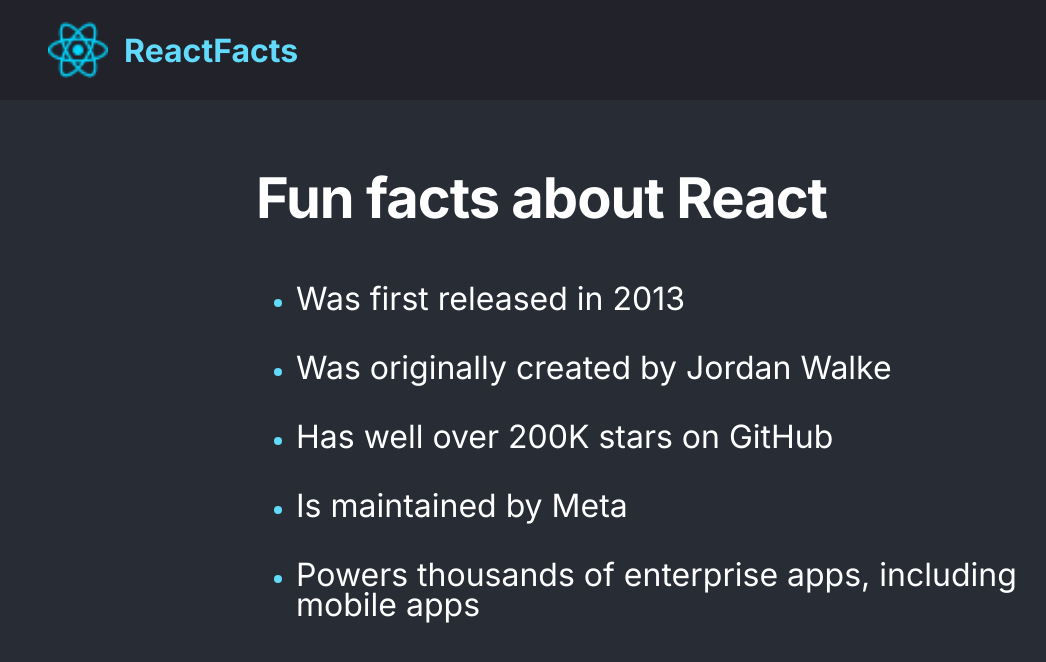
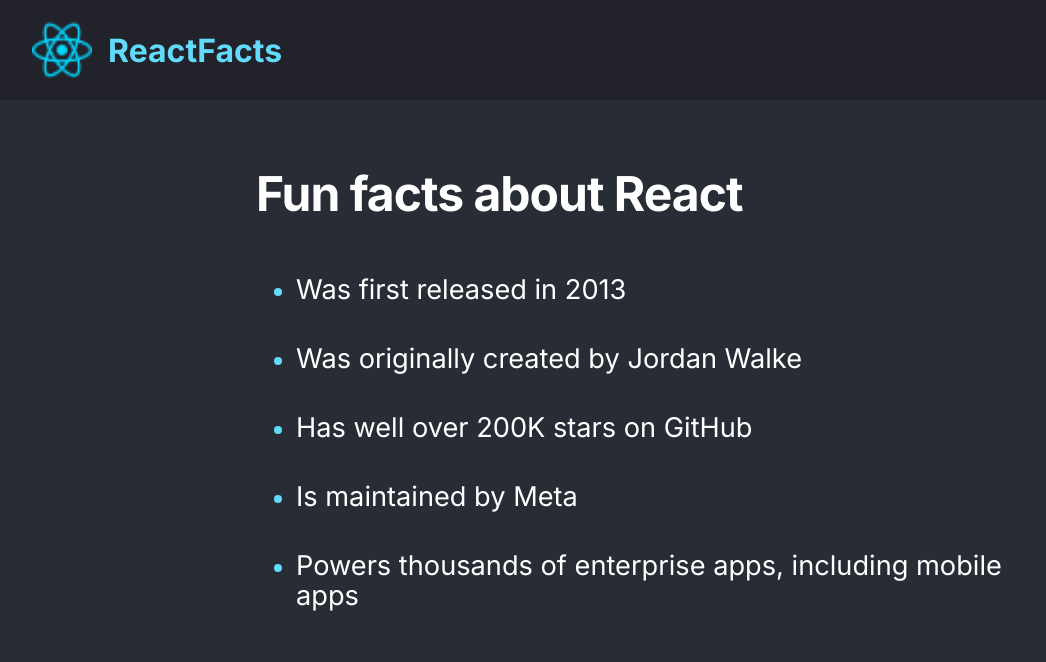
Before and after one commit to sumayya-yasin/React-static-page, a React (Vite) app: page / in a window 1280 px wide. Shown: the top 662 px of the page, without its empty margins (0-1046 px from the left). Built offline with nearby package versions, Linux system fonts and the light colour scheme.

Commit message:
first commit

```diff
--- a/src/components/Navbar.jsx
+++ b/src/components/Navbar.jsx
@@ -1,13 +1,11 @@
+import reactLogo from "../images/react-logo.png";
+
 export default function Navbar() {
   return (
     <header className="header">
       <nav className="header__nav">
-        <img
-          className="header__logo"
-          src="src\images\react-logo.png"
-          alt="react logo"
-        />
-        <span className="header__text"> ReactFacts </span>
+        <img className="header__logo" src={reactLogo} alt="React logo" />
+        <span className="header__text">ReactFacts</span>
       </nav>
     </header>
   );
--- a/src/index.css
+++ b/src/index.css
@@ -60,7 +60,7 @@
   }
 
   .header__nav {
-    padding: 3rem;
+    padding: 2rem;
   }
 
   .header__logo {
@@ -114,7 +114,7 @@
   }
 
   main>h1 {
-    font-size: 3.5rem;
+    font-size: 3rem;
   }
 
   .facts-list {
@@ -122,7 +122,7 @@
   }
 
   .facts-list>li {
-    font-size: 2rem;
+    font-size: 1.7rem;
     line-height: 30px;
     padding-block: 12px;
 
```
